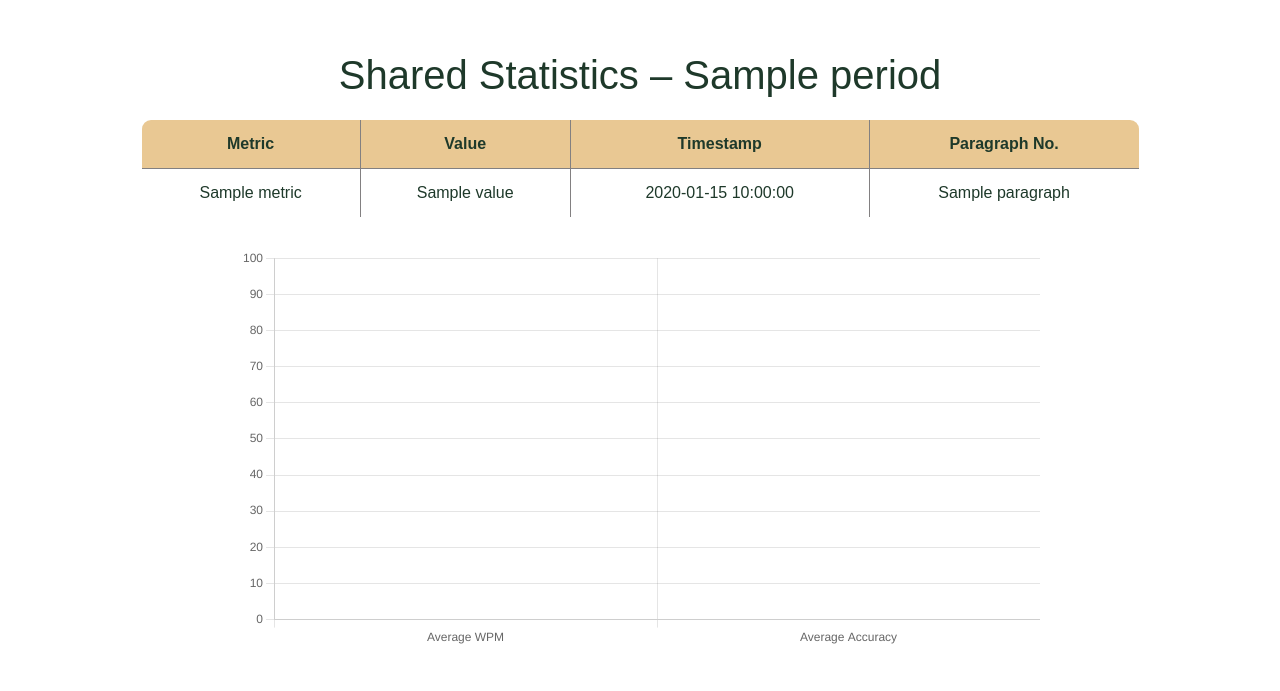
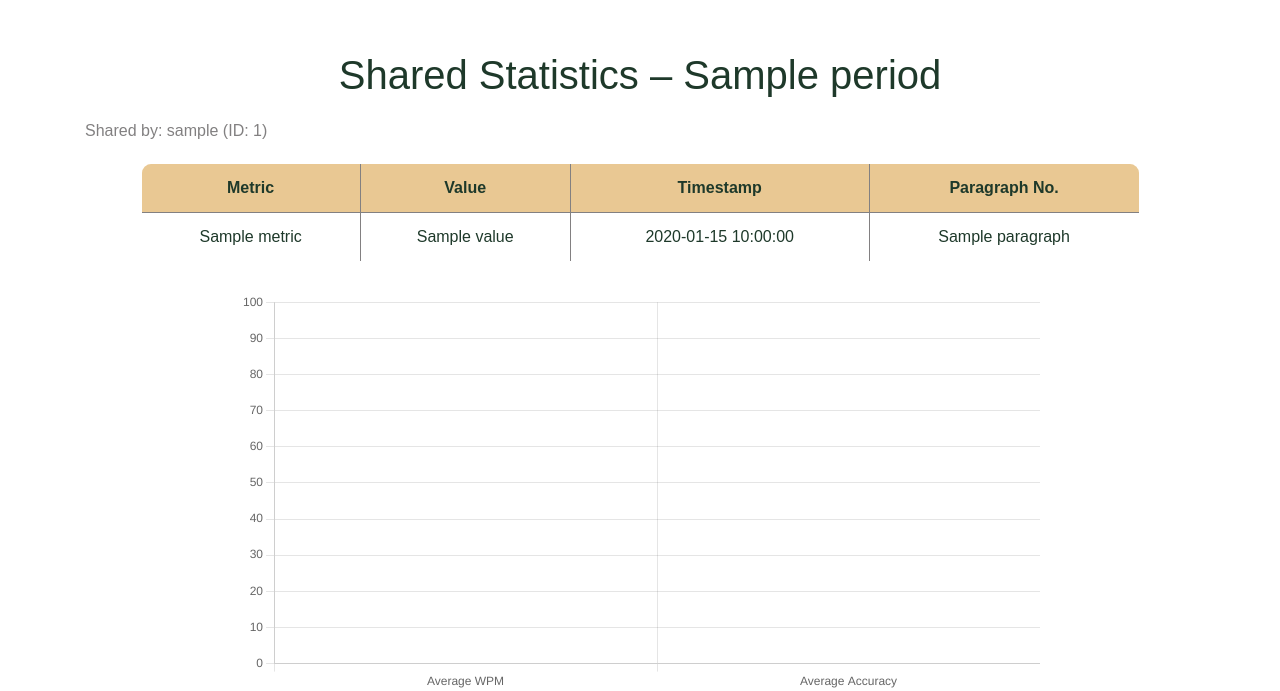
Before and after one commit to LiamHearderDev/AWD-Project, a Flask app: template app/templates/stats/shared_stats.html in a window 1280 px wide. Shown: the part 90-781 px from the top of the page. Run offline with Flask 3, Linux system fonts and the light colour scheme; the template is opened without the code that fills it: most values are stand-ins (such as "Sample title", 1, 10 or a date in 2020).

Commit message:
Update shared_stats.html

```diff
--- a/app/templates/stats/shared_stats.html
+++ b/app/templates/stats/shared_stats.html
@@ -8,6 +8,9 @@
 
 {% block content %}
   <h1>Shared Statistics – {{ data.period|capitalize }}</h1>
+  <div class="user-id">
+    Shared by: {{ username }} (ID: {{ user_id }})
+  </div>
 
   <div class="table-section">
     <table id="statsTable">
```
